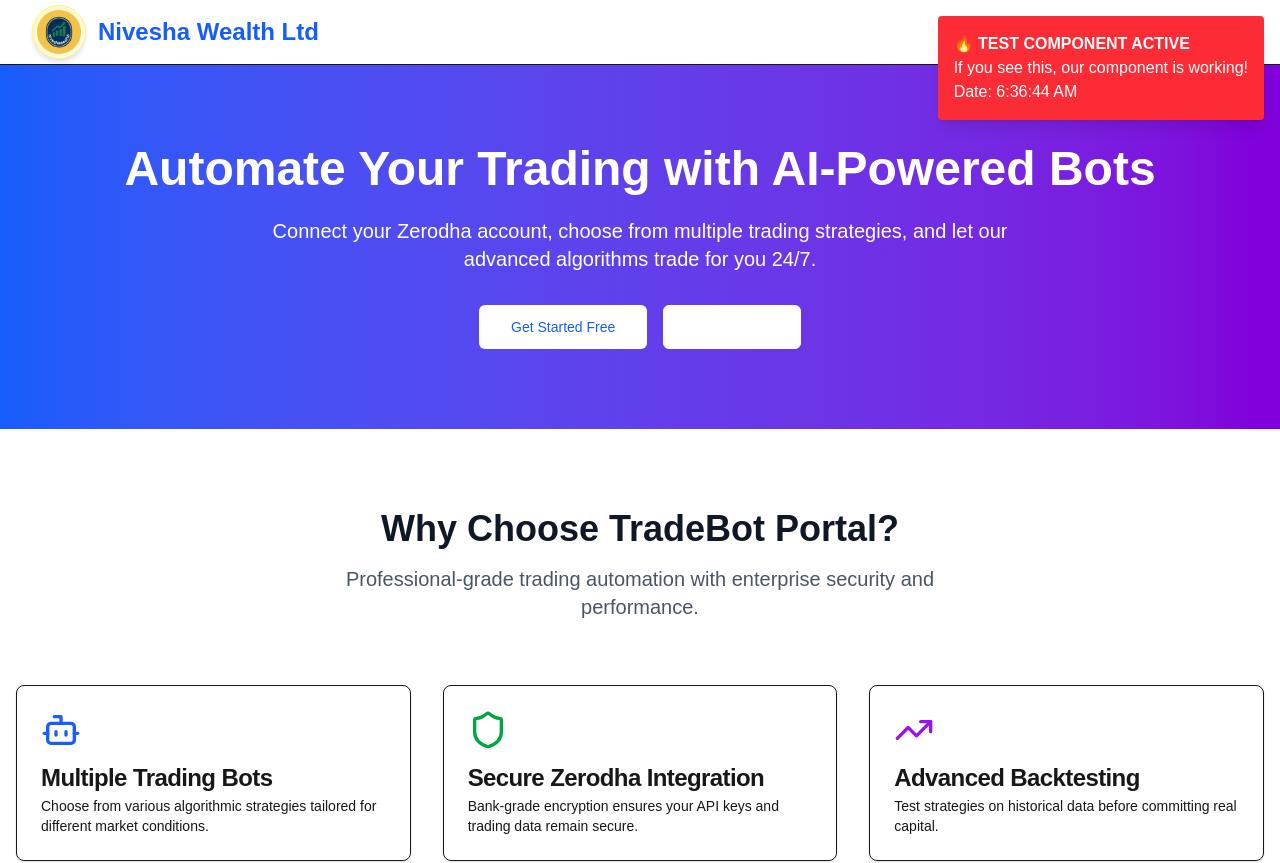
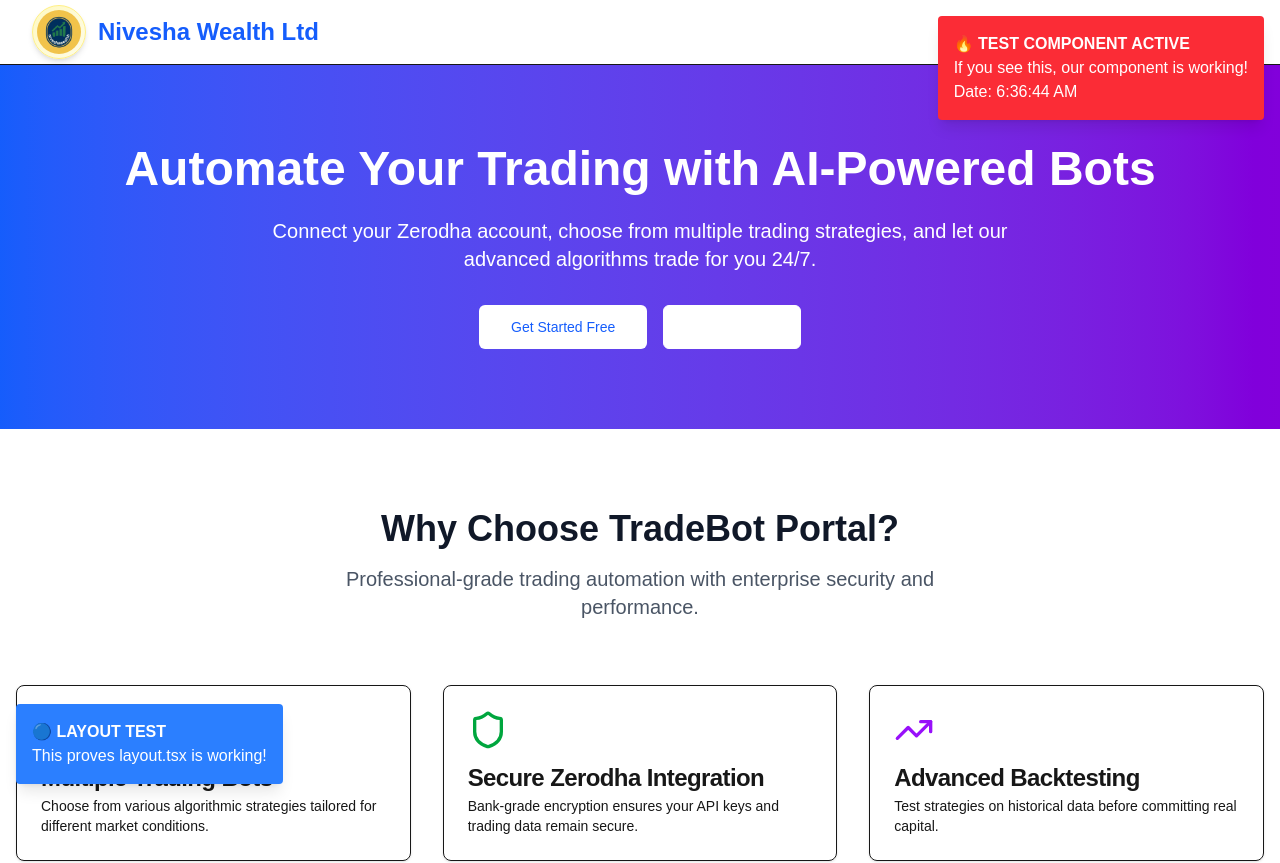
Before and after one commit to mail4arasu/tradebot, a Next.js app: page / in a window 1280 px wide. Shown: the top 863 px of the page. Built offline with nearby package versions, Linux system fonts and the light colour scheme; no server answers.

Commit message:
Update: 2025-10-01 11:02:50

```diff
--- a/src/app/layout.tsx
+++ b/src/app/layout.tsx
@@ -36,6 +36,10 @@ export default function RootLayout({
             {children}
           </main>
           <ZerodhaNotifications />
+          <div className="fixed bottom-4 left-4 z-50 bg-blue-500 text-white p-4 rounded shadow-lg">
+            <h3 className="font-bold">🔵 LAYOUT TEST</h3>
+            <p>This proves layout.tsx is working!</p>
+          </div>
         </Providers>
       </body>
     </html>
```
